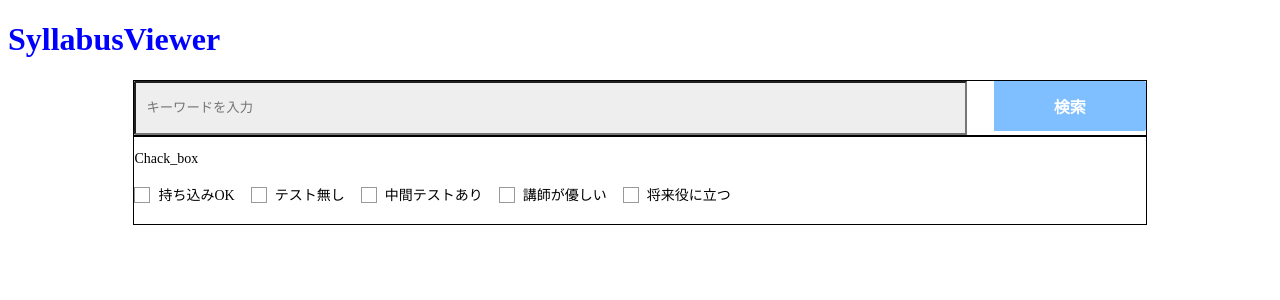
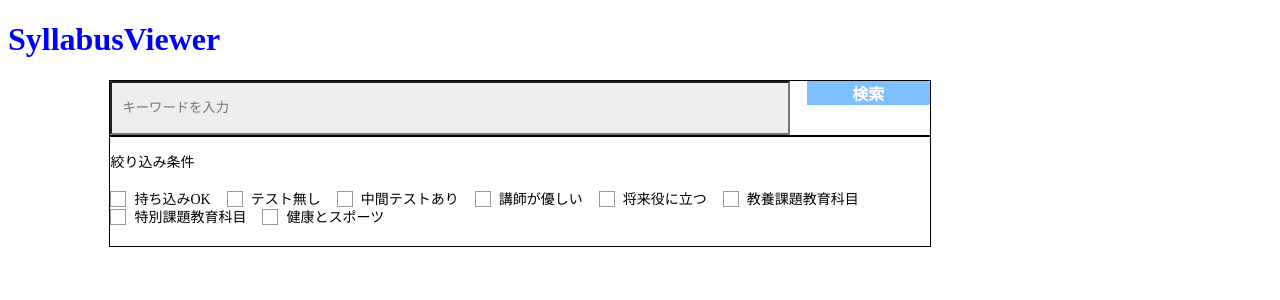
Before and after one commit to ryosism/hackU_Chubu, a Flask app: page / in a window 1280 px wide. Shown: the top 300 px of the page. Run offline with Flask 2, Linux system fonts and the light colour scheme.

Commit message:
絞り込みボタン改良

```diff
--- a/SyllabusViewer/root/static/top.css
+++ b/SyllabusViewer/root/static/top.css
@@ -45,7 +45,7 @@
   float: right;
   padding: 0;
   width:15%;/*検索ボタンの横幅*/
-  height:50px;/*検索ボタンの縦幅*/
+  height:20%;/*検索ボタンの縦幅*/
   left:1024px;/*検索ボタンの位置調整*/
   top:0;
   border-radius:0 2px 2px 0;/*検索ボタンの角を丸める*/
--- a/SyllabusViewer/root/templates/top.html
+++ b/SyllabusViewer/root/templates/top.html
@@ -5,18 +5,17 @@
   </head>
   <body>
     <h1>SyllabusViewer</h1>
+    <form id="form1" action="http://157.110.46.120">
     <div class="container1">
       <div class="searchbox">
-      <form id="form1" action="http://157.110.46.120">
         <input id="sbox" name="s" type="text" placeholder="キーワードを入力" />
         <input id="sbtn" type="submit" value="検索" />
-      </form>
       </div>
     </div>
     <div class="container1">
       <div class="selection">
         <div class="msr_chack_05">
-          <p>Chack_box</p>
+          <p>絞り込み条件</p>
           <input type="checkbox" name="msr_05_chack01" id="msr_05_chack01" />
           <label for="msr_05_chack01">持ち込みOK</label>
           <input type="checkbox" name="msr_05_chack01" id="msr_05_chack02" />
@@ -27,6 +26,12 @@
           <label for="msr_05_chack04">講師が優しい</label>
           <input type="checkbox" name="msr_05_chack01" id="msr_05_chack05" />
           <label for="msr_05_chack05">将来役に立つ</label>
+          <input type="checkbox" name="msr_05_chack01" id="msr_05_chack05" />
+          <label for="msr_05_chack05">教養課題教育科目</label>
+          <input type="checkbox" name="msr_05_chack01" id="msr_05_chack05" />
+          <label for="msr_05_chack05">特別課題教育科目</label>
+          <input type="checkbox" name="msr_05_chack01" id="msr_05_chack05" />
+          <label for="msr_05_chack05">健康とスポーツ</label>
         </div>
       </div>
     </div>
```
